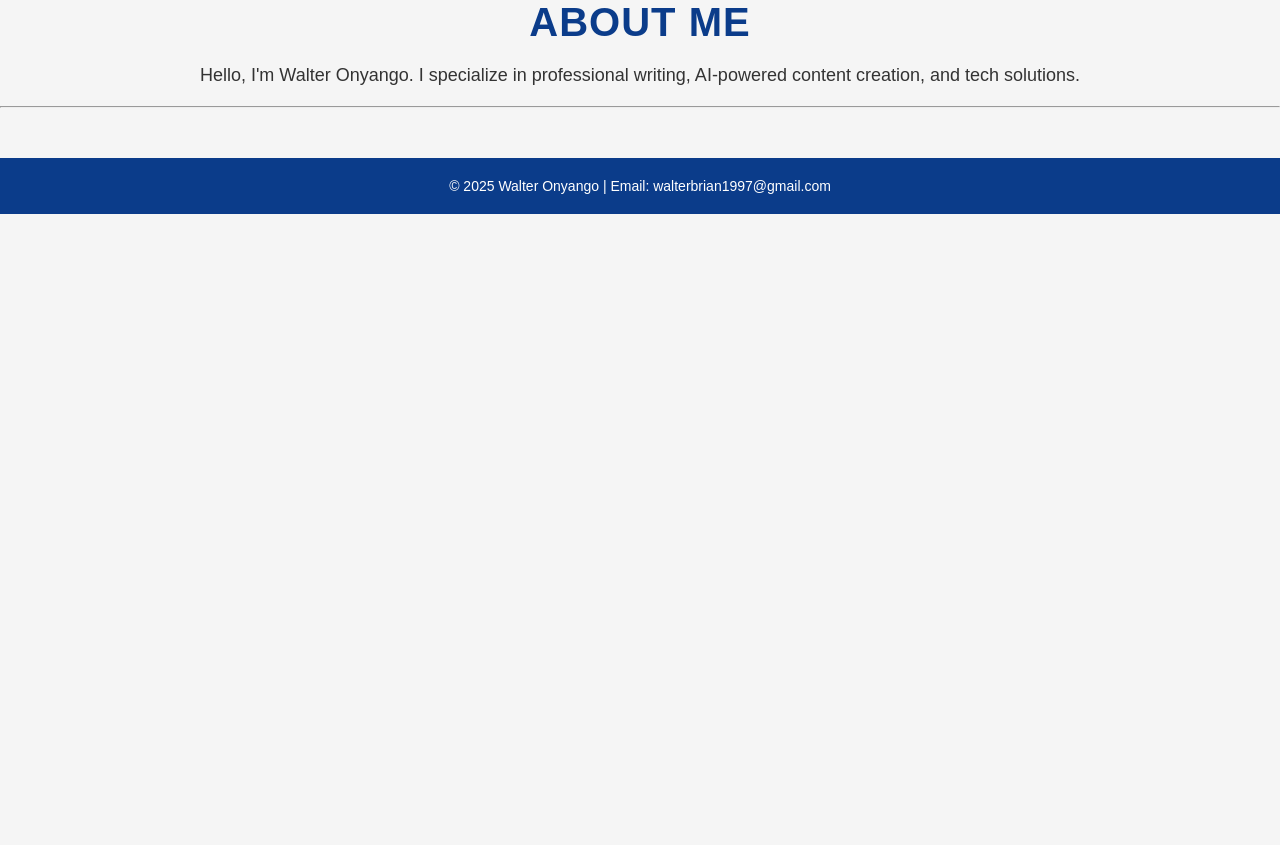
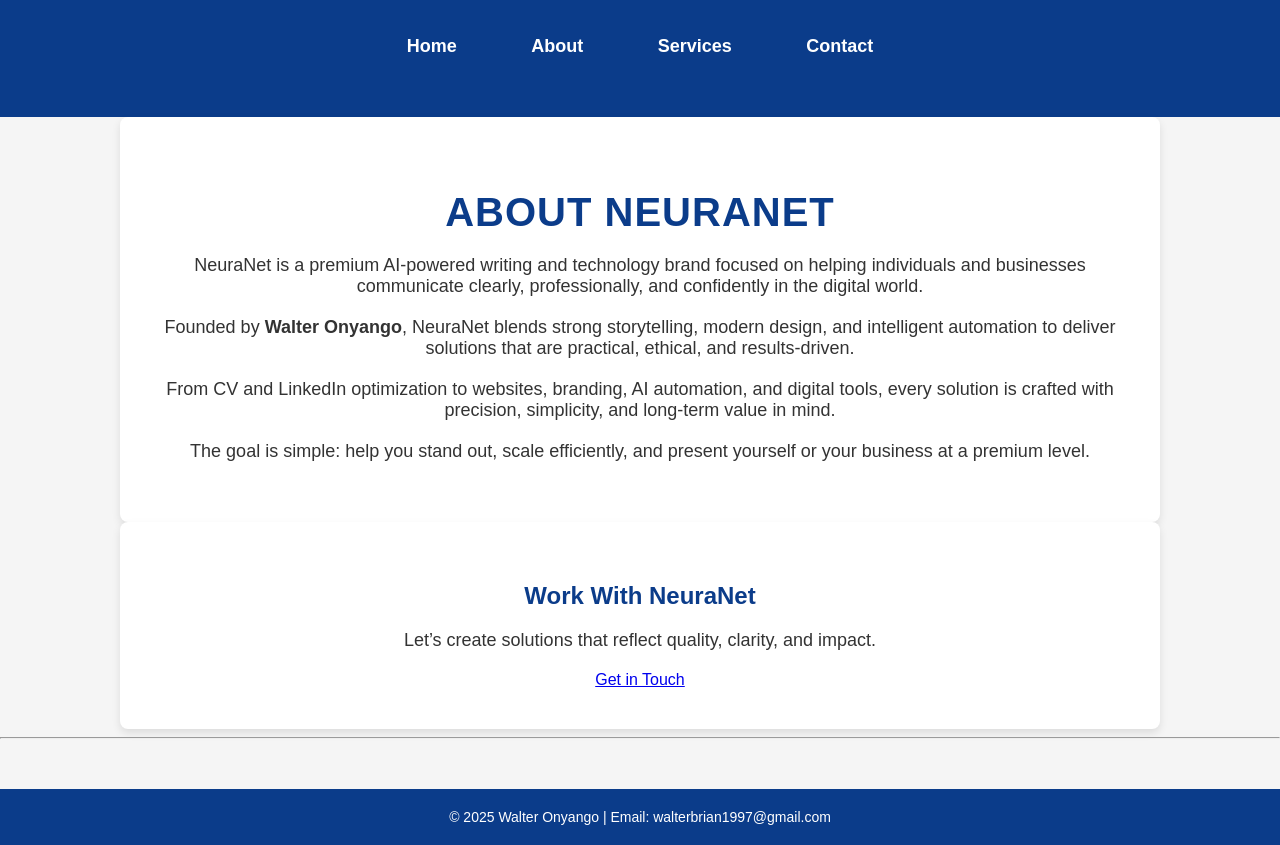
Before and after one commit to Dollar97/Neuranet-website-, a plain HTML site: page about.html in a window 1280 px wide. Before the commit the page ends 800 px from the top, so only its background shows below. Drawn offline with Linux system fonts and the light colour scheme.

Commit message:
Update about.html

```diff
--- a/about.html
+++ b/about.html
@@ -1,16 +1,65 @@
+<!DOCTYPE html>
+<html lang="en">
+<head>
+    <meta charset="UTF-8">
+    <title>About | NeuraNet</title>
+    <meta name="viewport" content="width=device-width, initial-scale=1.0">
+    <link rel="stylesheet" href="assets/css/style.css">
+</head>
+
 <body>
-<!DOCTYPE html>
-<html>
-<head>
-    <title>About - Walter Onyango</title>
-    <link rel="stylesheet" type="text/css" href="assets/css/style.css">
-</head>
-<body>
-    <h1>About Me</h1>
-    <p>Hello, I'm Walter Onyango. I specialize in professional writing, AI-powered content creation, and tech solutions.</p>
-    <hr>
+
+<!-- Navigation -->
+<nav>
+    <ul>
+        <li><a href="./">Home</a></li>
+        <li><a href="about.html">About</a></li>
+        <li><a href="services.html">Services</a></li>
+        <li><a href="contact.html">Contact</a></li>
+    </ul>
+</nav>
+
+<!-- About Section -->
+<section>
+    <h1>About NeuraNet</h1>
+
+    <p>
+        NeuraNet is a premium AI-powered writing and technology brand focused on
+        helping individuals and businesses communicate clearly, professionally,
+        and confidently in the digital world.
+    </p>
+
+    <p>
+        Founded by <strong>Walter Onyango</strong>, NeuraNet blends strong storytelling,
+        modern design, and intelligent automation to deliver solutions that are
+        practical, ethical, and results-driven.
+    </p>
+
+    <p>
+        From CV and LinkedIn optimization to websites, branding, AI automation,
+        and digital tools, every solution is crafted with precision, simplicity,
+        and long-term value in mind.
+    </p>
+
+    <p>
+        The goal is simple: help you stand out, scale efficiently, and present
+        yourself or your business at a premium level.
+    </p>
+</section>
+
+<!-- Call to Action -->
+<section class="cta">
+    <h2>Work With NeuraNet</h2>
+    <p>Let’s create solutions that reflect quality, clarity, and impact.</p>
+    <a href="contact.html" class="cta-button">Get in Touch</a>
+</section>
+
+<hr>
+
+<!-- Footer -->
 <footer>
     <p>© 2025 Walter Onyango | Email: walterbrian1997@gmail.com</p>
 </footer>
+
 </body>
 </html>
```
